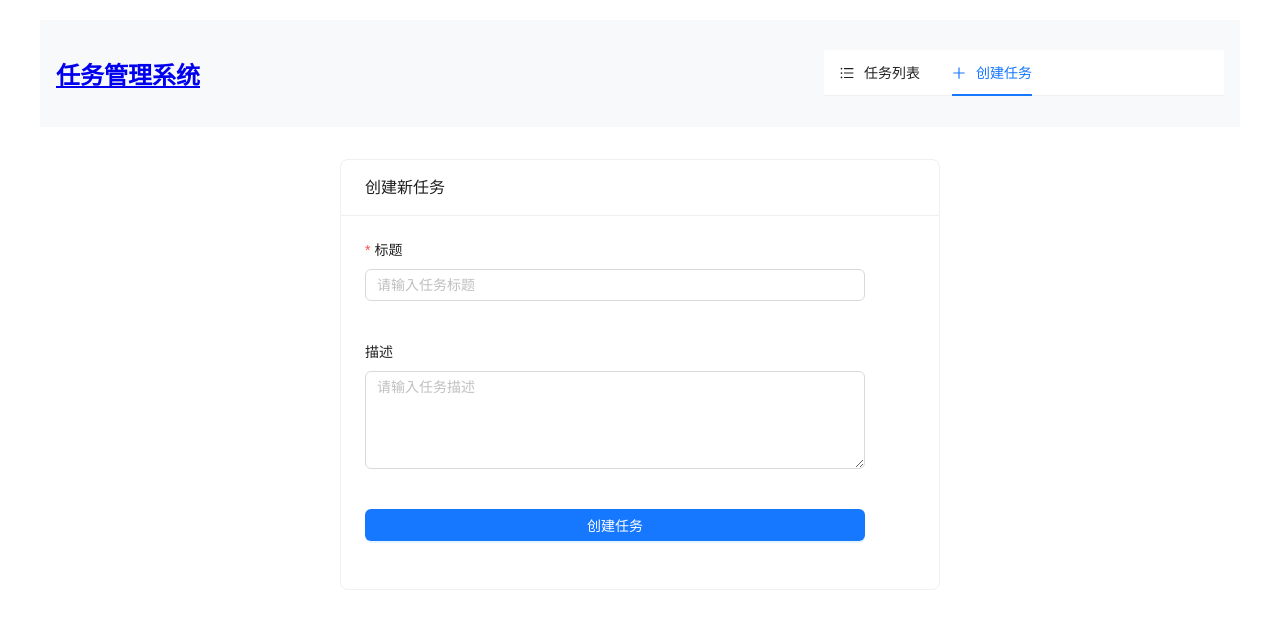
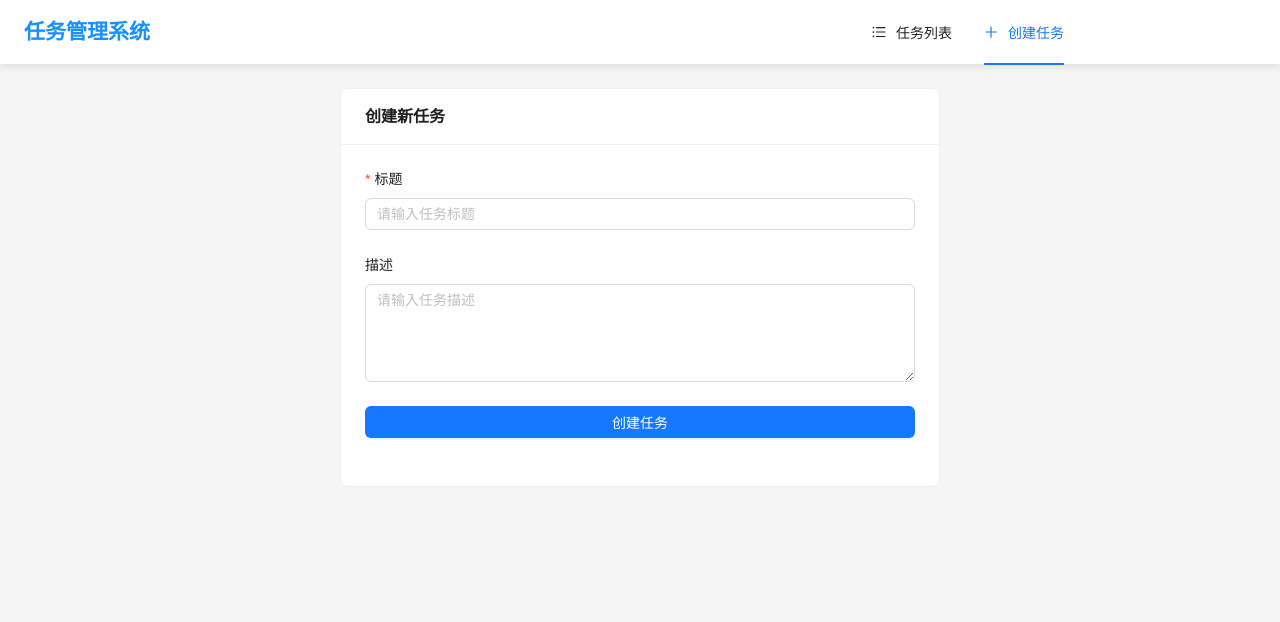
Before and after one commit to tolatolatop/taskmanager, a React (Create React App) app: page /create in a window 1280 px wide. Shown: the top 622 px of the page. Built offline with nearby package versions, Linux system fonts and the light colour scheme.

Commit message:
feat: 显示执行日志

```diff
--- a/src/App.jsx
+++ b/src/App.jsx
@@ -1,6 +1,6 @@
 import { BrowserRouter as Router, Routes, Route } from 'react-router-dom';
 import { createContext } from 'react';
-import { ConfigProvider } from 'antd';
+import { ConfigProvider, Layout } from 'antd';
 import zhCN from 'antd/locale/zh_CN';
 import { useTaskManager } from './hooks/useTaskManager';
 import TaskList from './components/TaskList';
@@ -9,6 +9,7 @@ import CreateTask from './components/CreateTask';
 import Navbar from './components/Navbar';
 import './styles/main.css';
 
+const { Content } = Layout;
 export const TaskContext = createContext();
 
 function App() {
@@ -18,16 +19,16 @@ function App() {
     <ConfigProvider locale={zhCN}>
       <TaskContext.Provider value={taskManager}>
         <Router>
-          <div className="app">
+          <Layout className="app">
             <Navbar />
-            <div className="container">
+            <Content className="container">
               <Routes>
                 <Route path="/" element={<TaskList />} />
                 <Route path="/task/:id" element={<TaskDetail />} />
                 <Route path="/create" element={<CreateTask />} />
               </Routes>
-            </div>
-          </div>
+            </Content>
+          </Layout>
         </Router>
       </TaskContext.Provider>
     </ConfigProvider>
--- a/src/components/Navbar.jsx
+++ b/src/components/Navbar.jsx
@@ -1,9 +1,11 @@
 import { Link, useLocation } from 'react-router-dom';
-import { Menu } from 'antd';
+import { Menu, Layout } from 'antd';
 import {
   UnorderedListOutlined,
   PlusOutlined
 } from '@ant-design/icons';
+
+const { Header } = Layout;
 
 function Navbar() {
   const location = useLocation();
@@ -22,7 +24,7 @@ function Navbar() {
   ];
 
   return (
-    <div className="navbar">
+    <Header className="navbar">
       <div className="nav-container">
         <Link to="/" className="nav-logo">
           <h2>任务管理系统</h2>
@@ -31,10 +33,10 @@ function Navbar() {
           mode="horizontal"
           selectedKeys={[location.pathname]}
           items={items}
-          style={{ minWidth: 400 }}
+          style={{ minWidth: 400, border: 'none' }}
         />
       </div>
-    </div>
+    </Header>
   );
 }
 
--- a/src/components/TaskDetail.jsx
+++ b/src/components/TaskDetail.jsx
@@ -1,4 +1,4 @@
-import { useContext, useEffect, useState } from 'react';
+import { useContext, useEffect, useState, useRef } from 'react';
 import { useParams, useNavigate } from 'react-router-dom';
 import { TaskContext } from '../App';
 import {
@@ -11,16 +11,19 @@ import {
   Descriptions,
   Modal,
   message,
-  Progress
+  Progress,
+  Typography
 } from 'antd';
 import {
   DeleteOutlined,
-  ExclamationCircleOutlined
+  ExclamationCircleOutlined,
+  HistoryOutlined
 } from '@ant-design/icons';
 import dayjs from 'dayjs';
 
 const { TextArea } = Input;
 const { confirm } = Modal;
+const { Text } = Typography;
 
 function TaskDetail() {
   const { id } = useParams();
@@ -28,12 +31,21 @@ function TaskDetail() {
   const { tasks, updateTask, deleteTask } = useContext(TaskContext);
   const [task, setTask] = useState(null);
 
+  // 日志自动滚动到底部
+  const logsEndRef = useRef(null);
+
   useEffect(() => {
     const foundTask = tasks.find(t => t.id === parseInt(id));
     if (foundTask) {
       setTask(foundTask);
     }
   }, [id, tasks]);
+
+  useEffect(() => {
+    if (logsEndRef.current) {
+      logsEndRef.current.scrollIntoView({ behavior: 'smooth' });
+    }
+  }, [task?.logs]);
 
   if (!task) {
     return <div>任务未找到</div>;
@@ -107,6 +119,12 @@ function TaskDetail() {
     }
   };
 
+  // 获取最新的100条日志
+  const getRecentLogs = () => {
+    if (!task?.logs) return [];
+    return task.logs.slice(-100);
+  };
+
   return (
     <div className="task-detail">
       <Card
@@ -121,6 +139,7 @@ function TaskDetail() {
           </Button>
         }
       >
+        <Space direction="vertical" style={{ width: '100%' }}>
           <Descriptions bordered column={1}>
             <Descriptions.Item label="标题">{task.title}</Descriptions.Item>
             <Descriptions.Item label="描述">{task.description}</Descriptions.Item>
@@ -159,6 +178,29 @@ function TaskDetail() {
               </Descriptions.Item>
             )}
           </Descriptions>
+
+          <Card
+            title={
+              <Space>
+                <HistoryOutlined />
+                执行日志
+              </Space>
+            }
+            size="small"
+          >
+            <div className="task-logs">
+              {getRecentLogs().map((log, index) => (
+                <div key={index} className="log-entry">
+                  <Text type="secondary" style={{ marginRight: 8 }}>
+                    {dayjs(log.timestamp).format('YYYY-MM-DD HH:mm:ss')}
+                  </Text>
+                  <Text>{log.message}</Text>
+                </div>
+              ))}
+              <div ref={logsEndRef} />
+            </div>
+          </Card>
+        </Space>
       </Card>
     </div>
   );
--- a/src/services/mockService.js
+++ b/src/services/mockService.js
@@ -7,7 +7,11 @@ const mockTasks = [
         status: '进行中',
         progress: 60,
         createdAt: '2024-03-15 10:00:00',
-        completedAt: null
+        completedAt: null,
+        logs: Array.from({ length: 150 }, (_, i) => ({
+            timestamp: new Date(Date.now() - (150 - i) * 60000).toISOString(),
+            message: `[INFO] 执行步骤 ${i + 1}: 正在处理用户认证模块...`
+        }))
     },
     {
         id: 2,
--- a/src/styles/main.css
+++ b/src/styles/main.css
@@ -1,114 +1,65 @@
+/* 重置默认样式 */
+* {
+  margin: 0;
+  padding: 0;
+  box-sizing: border-box;
+}
+
+body {
+  background-color: #f0f2f5;
+  min-height: 100vh;
+}
+
 .app {
-  max-width: 1200px;
-  margin: 0 auto;
-  padding: 20px;
+  min-height: 100vh;
+  display: flex;
+  flex-direction: column;
 }
 
 .navbar {
-  background-color: #f8f9fa;
-  padding: 1rem;
-  margin-bottom: 2rem;
+  background-color: #fff;
+  padding: 0;
+  box-shadow: 0 2px 8px rgba(0,0,0,0.1);
+  position: fixed;
+  top: 0;
+  left: 0;
+  right: 0;
+  z-index: 1000;
 }
 
 .nav-container {
   display: flex;
   justify-content: space-between;
   align-items: center;
-}
-
-.nav-links {
-  display: flex;
-  gap: 1rem;
-}
-
-.task-list {
-  display: grid;
-  gap: 1rem;
-}
-
-.task-item {
-  border: 1px solid #ddd;
-  padding: 1rem;
-  border-radius: 4px;
-}
-
-.create-task form {
-  display: flex;
-  flex-direction: column;
-  gap: 1rem;
-  max-width: 500px;
-}
-
-.form-group {
-  display: flex;
-  flex-direction: column;
-  gap: 0.5rem;
-}
-
-button {
-  padding: 0.5rem 1rem;
-  background-color: #007bff;
-  color: white;
-  border: none;
-  border-radius: 4px;
-  cursor: pointer;
-}
-
-button:hover {
-  background-color: #0056b3;
-}
-
-.task-detail {
-  padding: 20px;
-  max-width: 800px;
+  height: 64px;
+  padding: 0 24px;
+  max-width: 100%;
   margin: 0 auto;
 }
 
-.task-info {
-  background-color: #f8f9fa;
-  padding: 20px;
-  border-radius: 4px;
-  margin: 20px 0;
+.nav-logo {
+  color: #1890ff;
+  text-decoration: none;
 }
 
-.button-group {
-  display: flex;
-  gap: 10px;
-  margin-top: 20px;
+.nav-logo h2 {
+  margin: 0;
 }
 
-.delete-button {
-  background-color: #dc3545;
+.container {
+  flex: 1;
+  padding: 24px;
+  margin-top: 64px; /* 导航栏高度 */
 }
 
-.delete-button:hover {
-  background-color: #c82333;
-}
-
-.search-tasks {
-  padding: 20px;
-}
-
-.search-container {
-  margin-bottom: 20px;
-}
-
-.search-input {
-  width: 100%;
-  padding: 10px;
-  border: 1px solid #ddd;
-  border-radius: 4px;
-  font-size: 16px;
-}
-
-.search-results {
-  display: grid;
-  gap: 1rem;
+/* 任务列表样式 */
+.task-list {
+  margin: 0 auto;
 }
 
 .task-item {
   background-color: white;
-  transition: transform 0.2s;
+  transition: all 0.3s;
 }
 
 .task-item:hover {
@@ -124,40 +75,77 @@ button:hover {
   -webkit-box-orient: vertical;
   color: #666;
   font-size: 14px;
+  line-height: 1.5;
 }
 
+/* 任务详情页样式 */
+.task-detail {
+  padding: 0 24px;
+  max-width: 1200px;
+  margin: 0 auto;
+}
+
+/* 日志显示区域样式 */
+.task-logs {
+  height: 480px;
+  overflow-y: auto;
+  background-color: #f5f5f5;
+  padding: 12px;
+  border-radius: 4px;
+  font-family: monospace;
+  font-size: 13px;
+}
+
+.log-entry {
+  line-height: 20px;
+  margin-bottom: 4px;
+  white-space: pre-wrap;
+  word-break: break-all;
+}
+
+/* 自定义滚动条样式 */
+.task-logs::-webkit-scrollbar {
+  width: 8px;
+}
+
+.task-logs::-webkit-scrollbar-track {
+  background: #f0f0f0;
+  border-radius: 4px;
+}
+
+.task-logs::-webkit-scrollbar-thumb {
+  background: #ccc;
+  border-radius: 4px;
+}
+
+.task-logs::-webkit-scrollbar-thumb:hover {
+  background: #999;
+}
+
+/* 创建任务表单样式 */
+.create-task {
+  max-width: 800px;
+  margin: 0 auto;
+  padding: 0 24px;
+}
+
+/* Card 样式优化 */
 .ant-card {
   height: 100%;
-  display: flex;
-  flex-direction: column;
 }
 
 .ant-card-body {
-  flex: 1;
+  height: 100%;
 }
 
-.ant-progress {
-  margin: 8px 0;
+/* 响应式布局调整 */
+@media (max-width: 768px) {
+  .container {
+    padding: 16px;
+  }
+
+  .task-detail,
+  .create-task {
+    padding: 0 16px;
+  }
 }
-
-.ant-badge-count {
-  background: #52c41a;
-}
-
-.ant-card-head-title {
-  font-size: 16px;
-  font-weight: 500;
-}
-
-.ant-select {
-  min-width: 120px;
-}
-
-.ant-empty {
-  margin: 32px 0;
-}
-
-.ant-badge-ribbon {
-  height: 22px;
-  line-height: 22px;
-}
```
Lines whose indentation alone changed are shown as unchanged.
